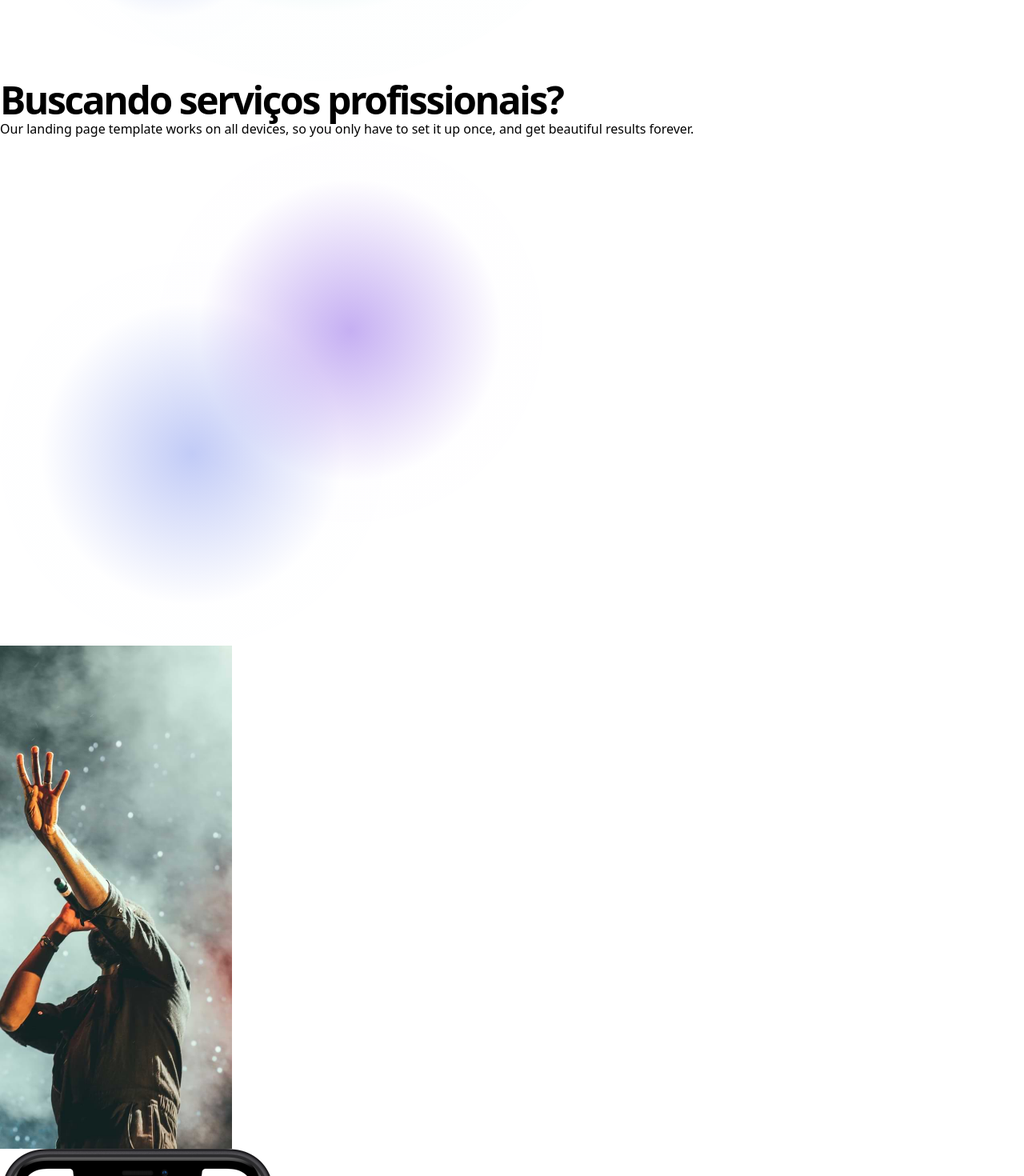
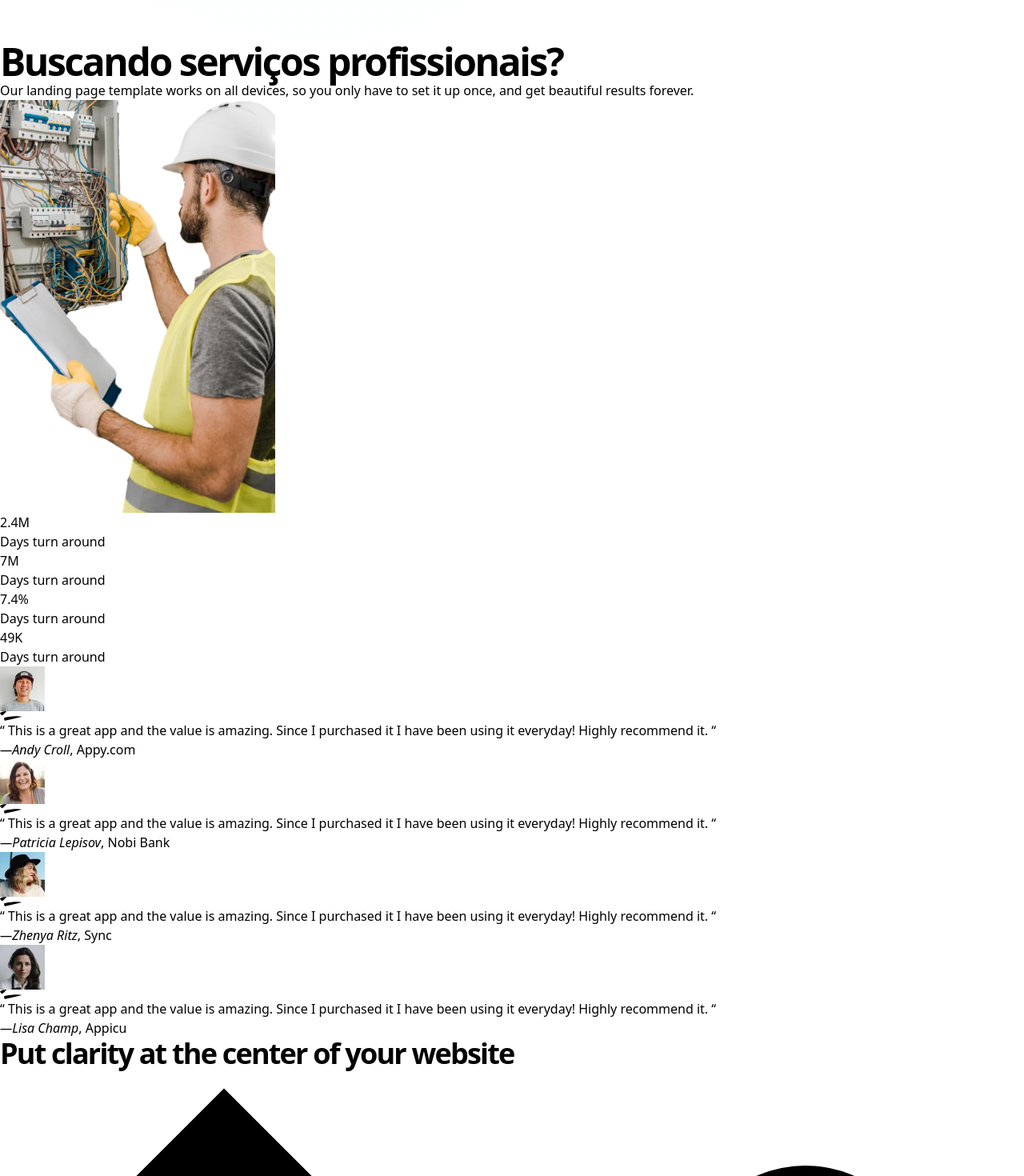
Before and after one commit to RulioAzevedo/renatoazevedo, a React (Vite) app: page / in a window 1280 px wide. Shown: the part 1820-3290 px from the top of the page at 80% size. Built offline with nearby package versions, Linux system fonts and the light colour scheme.

Commit message:
feat: change image on heroHome

```diff
--- a/src/partials/Header.jsx
+++ b/src/partials/Header.jsx
@@ -37,12 +37,7 @@ function Header() {
 
   // Handle light modes
   const [darkMode, setDarkMode] = useState(() => {
-    const dark = localStorage.getItem("dark-mode")
-    if (dark === null) {
-      return false
-    } else {
-      return dark === "false"
-    }
+    return false
   })
 
   useEffect(() => {
@@ -131,7 +126,7 @@ function Header() {
               </li> */}
 
               {/* 1st level: hover */}
-                {/* 2nd level: hover */}
+              {/* 2nd level: hover */}
               {/* <Dropdown title="Resources">
                 <li>
                   <Link
@@ -205,7 +200,7 @@ function Header() {
           {/* Mobile menu */}
           <div className="inline-flex md:hidden">
             {/* Mobile lights switch */}
-            <div className="form-switch flex flex-col justify-center mr-6 -mt-0.5">
+            {/* <div className="form-switch flex flex-col justify-center mr-6 -mt-0.5">
               <input
                 type="checkbox"
                 name="light-switch"
@@ -239,7 +234,7 @@ function Header() {
                 </svg>
                 <span className="sr-only">Switch to light / dark version</span>
               </label>
-            </div>
+            </div> */}
 
             {/* Hamburger button */}
             <button
--- a/src/partials/HeroHome.jsx
+++ b/src/partials/HeroHome.jsx
@@ -1,9 +1,7 @@
 import React, { useState } from "react"
 import Modal from "../utils/Modal"
 
-import MockupImage from "../images/mockup-image-01.jpg"
-import IphoneMockup from "../images/iphone-mockup.png"
-import PlayBtn from "../images/play-button.svg"
+import InstallerImage from "../images/installer.png"
 
 function HeroHome() {
   const [videoModalOpen, setVideoModalOpen] = useState(false)
@@ -30,7 +28,6 @@ function HeroHome() {
                 Our landing page template works on all devices, so you only have
                 to set it up once, and get beautiful results forever.
               </p>
-
             </div>
 
             {/* Mobile mockup */}
@@ -40,104 +37,15 @@ function HeroHome() {
               data-aos-delay="450"
             >
               <div className="inline-flex relative justify-center items-center">
-                {/* Glow illustration */}
-                <svg
-                  className="absolute mr-12 mt-32 pointer-events-none -z-1 dark:opacity-40"
-                  aria-hidden="true"
-                  width="678"
-                  height="634"
-                  viewBox="0 0 678 634"
-                  fill="none"
-                  xmlns="http://www.w3.org/2000/svg"
-                >
-                  <circle
-                    cx="240"
-                    cy="394"
-                    r="240"
-                    fill="url(#piphoneill_paint0_radial)"
-                    fillOpacity=".4"
-                  />
-                  <circle
-                    cx="438"
-                    cy="240"
-                    r="240"
-                    fill="url(#piphoneill_paint1_radial)"
-                    fillOpacity=".6"
-                  />
-                  <defs>
-                    <radialGradient
-                      id="piphoneill_paint0_radial"
-                      cx="0"
-                      cy="0"
-                      r="1"
-                      gradientUnits="userSpaceOnUse"
-                      gradientTransform="rotate(90 -77 317) scale(189.054)"
-                    >
-                      <stop stopColor="#667EEA" />
-                      <stop offset="1" stopColor="#667EEA" stopOpacity=".01" />
-                    </radialGradient>
-                    <radialGradient
-                      id="piphoneill_paint1_radial"
-                      cx="0"
-                      cy="0"
-                      r="1"
-                      gradientUnits="userSpaceOnUse"
-                      gradientTransform="rotate(90 99 339) scale(189.054)"
-                    >
-                      <stop stopColor="#9F7AEA" />
-                      <stop offset="1" stopColor="#9F7AEA" stopOpacity=".01" />
-                    </radialGradient>
-                  </defs>
-                </svg>
-                {/* Image inside mockup size: 290x624px (or 580x1248px for Retina devices) */}
-                <img
-                  className="absolute"
-                  src={MockupImage}
-                  width="290"
-                  height="624"
-                  style={{ maxWidth: "84.33%" }}
-                  alt="Features illustration"
-                />
-                {/* iPhone mockup */}
                 <img
                   className="relative max-w-full mx-auto md:mr-0 md:max-w-none h-auto pointer-events-none"
-                  src={IphoneMockup}
+                  src={InstallerImage}
                   width="344"
                   height="674"
                   alt="iPhone mockup"
                   aria-hidden="true"
                 />
-                {/* Play button */}
-                <a
-                  className="absolute group"
-                  href="#0"
-                  onClick={(e) => {
-                    e.preventDefault()
-                    e.stopPropagation()
-                    setVideoModalOpen(true)
-                  }}
-                  aria-controls="modal"
-                >
-                  <img src={PlayBtn} width="96" height="96" alt="Play" />
-                </a>
               </div>
-
-              {/* Modal */}
-              <Modal
-                id="modal"
-                ariaLabel="modal-headline"
-                show={videoModalOpen}
-                handleClose={() => setVideoModalOpen(false)}
-              >
-                <div className="relative pb-9/16">
-                  <iframe
-                    className="absolute w-full h-full"
-                    src="https://player.vimeo.com/video/174002812"
-                    title="Video"
-                    allowFullScreen
-                  ></iframe>
-                </div>
-              </Modal>
             </div>
           </div>
         </div>
```
Also changed, not shown: src/pages/Home.jsx (+14 -20 lines), src/images/Installer.png (added).
